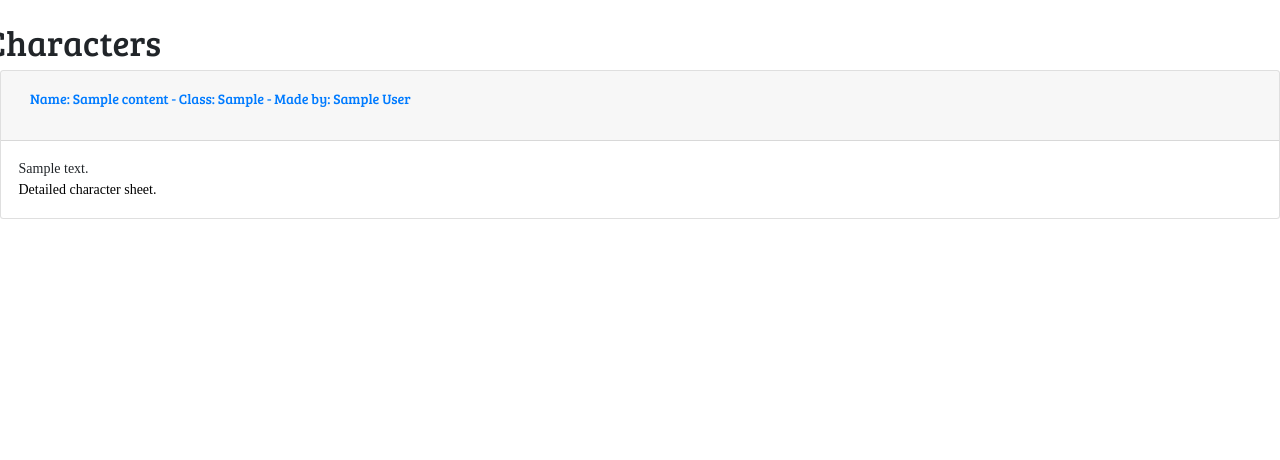
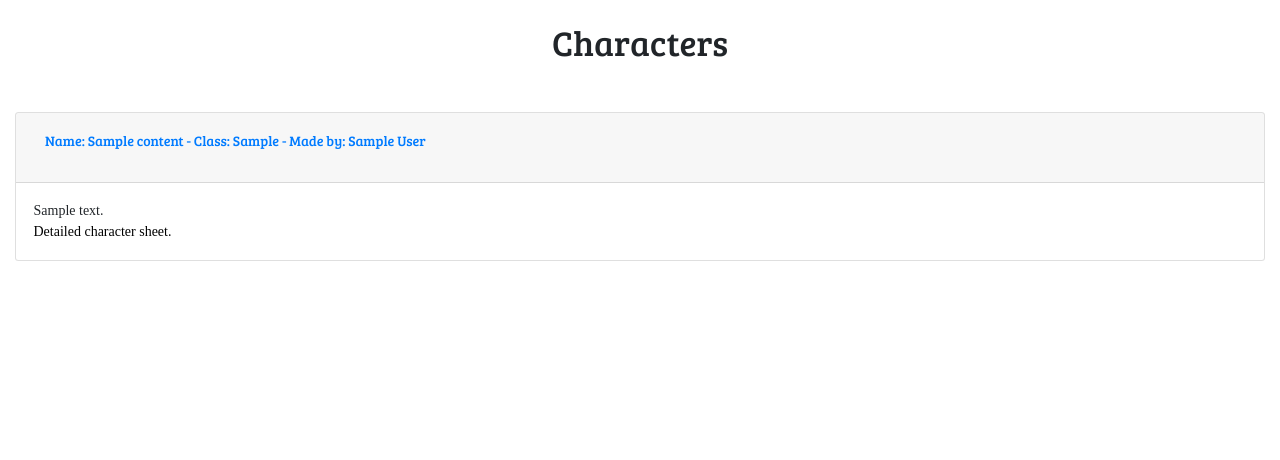
Before and after one commit to Code-Institute-Submissions/Paxicon-ci-milestone3, a Flask app: template templates/characters.html in a window 1280 px wide. Shown: the part 49-509 px from the top of the page. Run offline with Flask 2, Linux system fonts and the light colour scheme; the template is opened without the code that fills it: most values are stand-ins (such as "Sample title", 1, 10 or a date in 2020); some libraries are stand-ins or nearby versions; some web fonts are replaced.

Commit message:
Fixed display characters.html, begun work on about

```diff
--- a/templates/characters.html
+++ b/templates/characters.html
@@ -1,26 +1,47 @@
 {% extends 'base.html'%} {% block content %}
+<div class="container-fluid">
+  <div class="d-flex justify-content-center">
+    <h1>Characters</h1>
+  </div>
 
-<div class="row">
-  <p class="align-content-lg-center"><h1>Characters</h1></p>
-</div>
-<div  id="accordion">
+  <br />
+  <br />
+  <div id="accordion">
     {% for entry in all_characters %}
     <div class="card">
       <div class="card-header" id="heading-{{entry.pk}}">
         <h5 class="mb-0">
-        <button class="btn btn-link" data-toggle="collapse" data-target="#collapse-{{entry.pk}}" aria-expanded="true" aria-controls="collapse-{{entry.pk}}">
-          <p class="text-left">Name: {{ entry.content.Name }} - Class: {{entry.content.CharClass}} - Made by: {{entry.Owner.display_name}}</p>
+          <button
+            class="btn btn-link"
+            data-toggle="collapse"
+            data-target="#collapse-{{entry.pk}}"
+            aria-expanded="true"
+            aria-controls="collapse-{{entry.pk}}"
+          >
+            <p class="text-left">
+              Name: {{ entry.content.Name }} - Class:
+              {{entry.content.CharClass}} - Made by:
+              {{entry.Owner.display_name}}
+            </p>
           </button>
         </h5>
       </div>
 
-    <div id="collapse-{{entry.pk}}" class="collapse" aria-labelledby="heading-{{entry.content.Name|join}}" data-parent="#accordion">
+      <div
+        id="collapse-{{entry.pk}}"
+        class="collapse"
+        aria-labelledby="heading-{{entry.content.Name|join}}"
+        data-parent="#accordion"
+      >
         <div class="card-body">
-        {{entry.content.CharDescription}}<br>
-        <a href="{{ url_for('char_profile', char_id=entry.pk) }}">Detailed character sheet.</a>
+          {{entry.content.CharDescription}}<br />
+          <a href="{{ url_for('char_profile', char_id=entry.pk) }}"
+            >Detailed character sheet.</a
+          >
         </div>
       </div>
     </div>
     {% endfor%}
   </div>
+</div>
 {% endblock %}
```
Also changed, not shown: templates/about.html (+5 -4 lines). Lines whose indentation alone changed are shown as unchanged.
